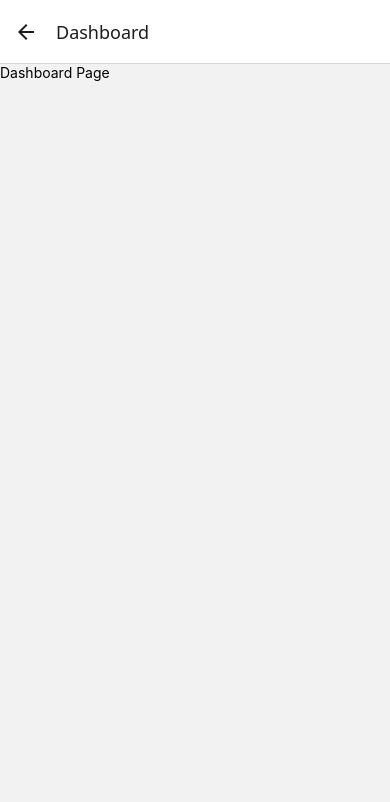
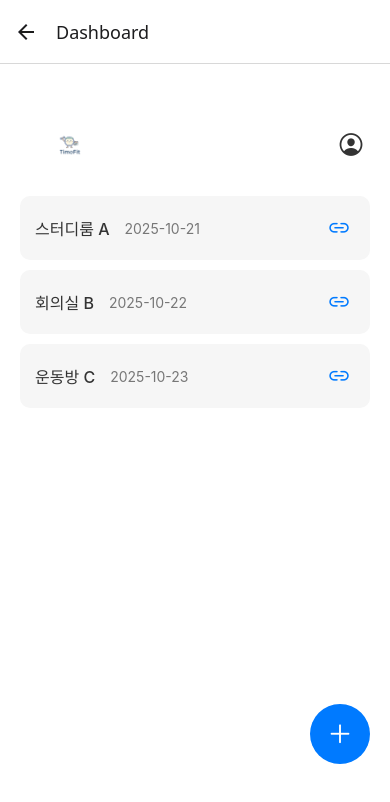
Before and after one commit to timefit-dev/timefit-app, a React Native app: screen /Dashboard in a window 390 px wide. Shown: the top 802 px of the page. Built offline with nearby package versions, Linux system fonts and the light colour scheme.

Commit message:
[FEAT] 대시보드 화면 UI 구현

```diff
--- a/package.json
+++ b/package.json
@@ -12,6 +12,7 @@
     "@react-navigation/native": "^7.1.18",
     "@react-navigation/stack": "^7.4.10",
     "expo": "^54.0.13",
+    "expo-clipboard": "^8.0.7",
     "expo-status-bar": "~3.0.8",
     "react": "19.1.0",
     "react-native": "0.81.4",
--- a/src/features/dashboard/screens/DashboardScreen.js
+++ b/src/features/dashboard/screens/DashboardScreen.js
@@ -1,10 +1,159 @@
 import React from "react";
-import { View, Text } from "react-native";
+import {
+  View,
+  Text,
+  StyleSheet,
+  TouchableOpacity,
+  FlatList,
+  Image,
+  Share,
+  Alert,
+} from "react-native";
+import { Ionicons } from "@expo/vector-icons";
+import * as Clipboard from "expo-clipboard";
+import { useNavigation } from "@react-navigation/native";
 
 export function DashboardScreen() {
+  const navigation = useNavigation();
+
+  const rooms = [
+    { id: "1", title: "스터디룸 A", date: "2025-10-21" },
+    { id: "2", title: "회의실 B", date: "2025-10-22" },
+    { id: "3", title: "운동방 C", date: "2025-10-23" },
+  ];
+
+  const handleInvite = async (roomTitle) => {
+    const inviteLink = `https://timefit.app/invite?room=${encodeURIComponent(
+      roomTitle
+    )}`;
+
+    try {
+      // 1️⃣ 클립보드에 복사
+      await Clipboard.setStringAsync(inviteLink);
+      console.log(`${inviteLink} 복사됨`);
+
+      // 2️⃣ 공유 기능 실행
+      await Share.share({
+        message: `${roomTitle} 방에 초대합니다! 🎉\n\n초대 링크: ${inviteLink}`,
+      });
+
+      Alert.alert("✅ 초대 링크 복사 완료", "공유 창이 열렸습니다!");
+    } catch (error) {
+      Alert.alert("오류", "초대 링크를 복사하는 중 문제가 발생했습니다.");
+      console.error(error);
+    }
+  };
+
+  const renderRoom = ({ item }) => (
+    <View style={styles.roomItem}>
+      <View style={styles.roomInfo}>
+        <Text style={styles.roomTitle}>{item.title}</Text>
+        <Text style={styles.roomDate}>{item.date}</Text>
+      </View>
+      <TouchableOpacity
+        onPress={() => handleInvite(item.title)}
+        style={styles.inviteIcon}
+      >
+        <Ionicons name="link-outline" size={22} color="#007AFF" />
+      </TouchableOpacity>
+    </View>
+  );
+
   return (
-    <View>
-      <Text>Dashboard Page</Text>
+    <View style={styles.container}>
+      {/* 상단 헤더 */}
+      <View style={styles.header}>
+        <Image
+          source={require("../../../../assets/logo.png")}
+          style={styles.logo}
+        />
+        <TouchableOpacity
+          style={styles.profileButton}
+          onPress={() => navigation.navigate("Profile")}
+        >
+          <Ionicons name="person-circle-outline" size={28} color="#333" />
+        </TouchableOpacity>
+      </View>
+
+      {/* 방 목록 */}
+      <FlatList
+        data={rooms}
+        renderItem={renderRoom}
+        keyExtractor={(item) => item.id}
+        contentContainerStyle={styles.listContainer}
+      />
+
+      {/* 하단 추가 버튼 */}
+      <TouchableOpacity
+        style={styles.addButton}
+        onPress={() => navigation.navigate("RoomCreate")}
+      >
+        <Ionicons name="add" size={30} color="#fff" />
+      </TouchableOpacity>
     </View>
   );
 }
+
+const styles = StyleSheet.create({
+  container: {
+    flex: 1,
+    backgroundColor: "#fff",
+    paddingTop: 60,
+    paddingHorizontal: 20,
+  },
+  header: {
+    flexDirection: "row",
+    justifyContent: "space-between",
+    alignItems: "center",
+  },
+  logo: {
+    width: 100,
+    height: 40,
+    resizeMode: "contain",
+  },
+  profileButton: {
+    padding: 5,
+  },
+  listContainer: {
+    marginTop: 30,
+    paddingBottom: 100,
+  },
+  roomItem: {
+    flexDirection: "row",
+    justifyContent: "space-between",
+    alignItems: "center",
+    backgroundColor: "#f6f6f6",
+    padding: 15,
+    borderRadius: 10,
+    marginBottom: 10,
+  },
+  roomInfo: {
+    flexDirection: "row",
+    alignItems: "center",
+    gap: 15,
+  },
+  roomTitle: {
+    fontSize: 16,
+    fontWeight: "500",
+    color: "#333",
+  },
+  roomDate: {
+    fontSize: 14,
+    color: "#777",
+  },
+  inviteIcon: {
+    padding: 5,
+  },
+  addButton: {
+    position: "absolute",
+    right: 20,
+    bottom: 80,
+    backgroundColor: "#007AFF",
+    width: 60,
+    height: 60,
+    borderRadius: 30,
+    alignItems: "center",
+    justifyContent: "center",
+    elevation: 5,
+  },
+});
```
Also changed, not shown: 1 other file (tests, documents, lock files or other folders).
